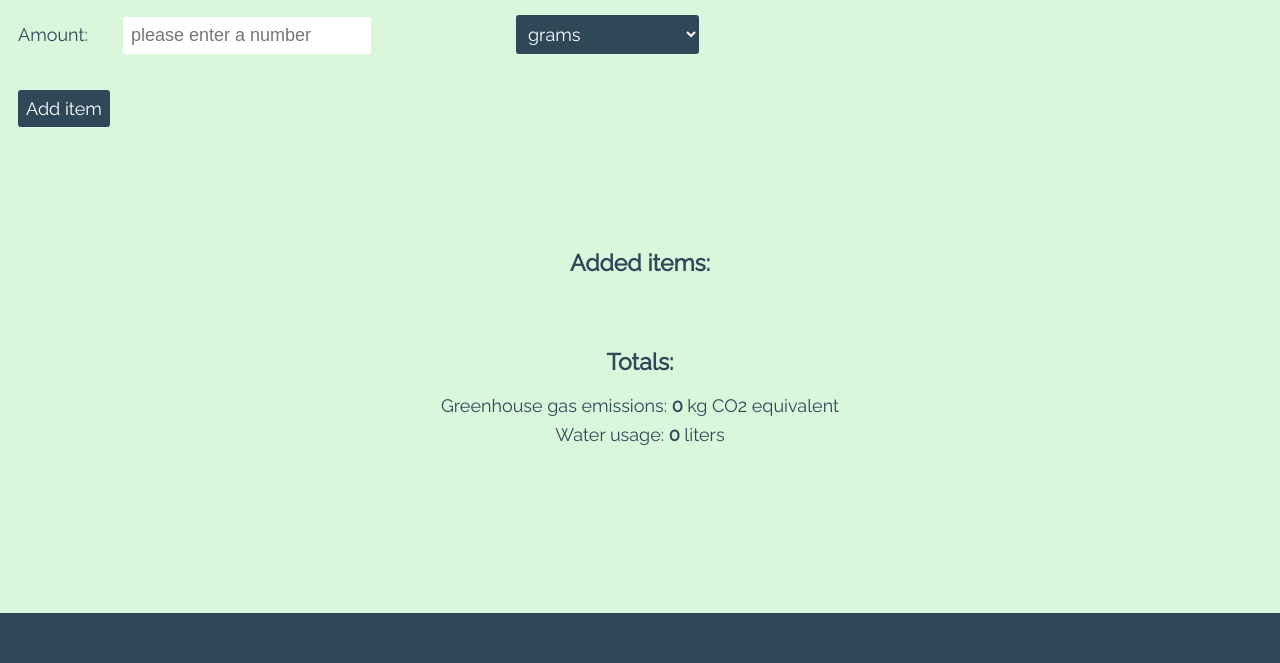
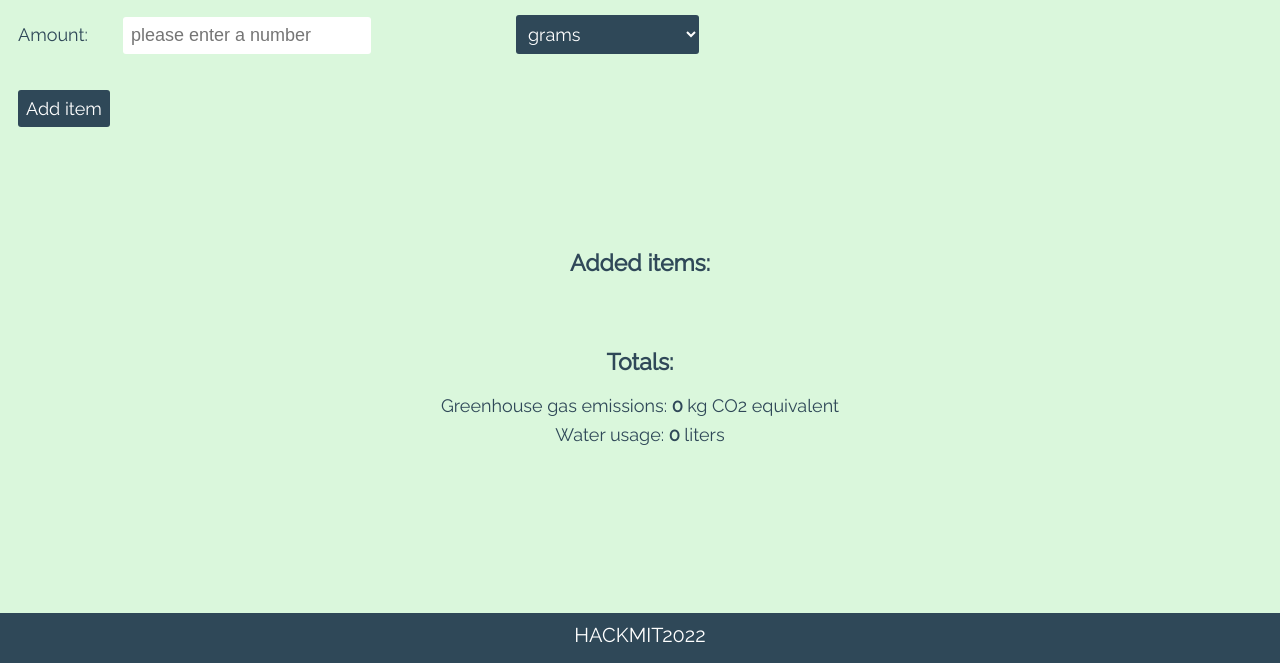
Before and after one commit to Wendyz1116/hackmit2022, a plain HTML site: page home.html in a window 1280 px wide. Shown: the part 137-800 px from the top of the page. Drawn offline with Linux system fonts and the light colour scheme.

Commit message:
Fixed footer

```diff
--- a/layout.css
+++ b/layout.css
@@ -224,10 +224,12 @@ footer
     position: fixed;
     bottom: 0px;
     height: 50px;
-    width: 2800px;
-    vertical-align: middle;
+    width: 100%;
+    text-align:center;
     background-color: #2F4858;
+    padding-top: 10px;
 }
+
 h9
 {
  text-transform: uppercase;
```
